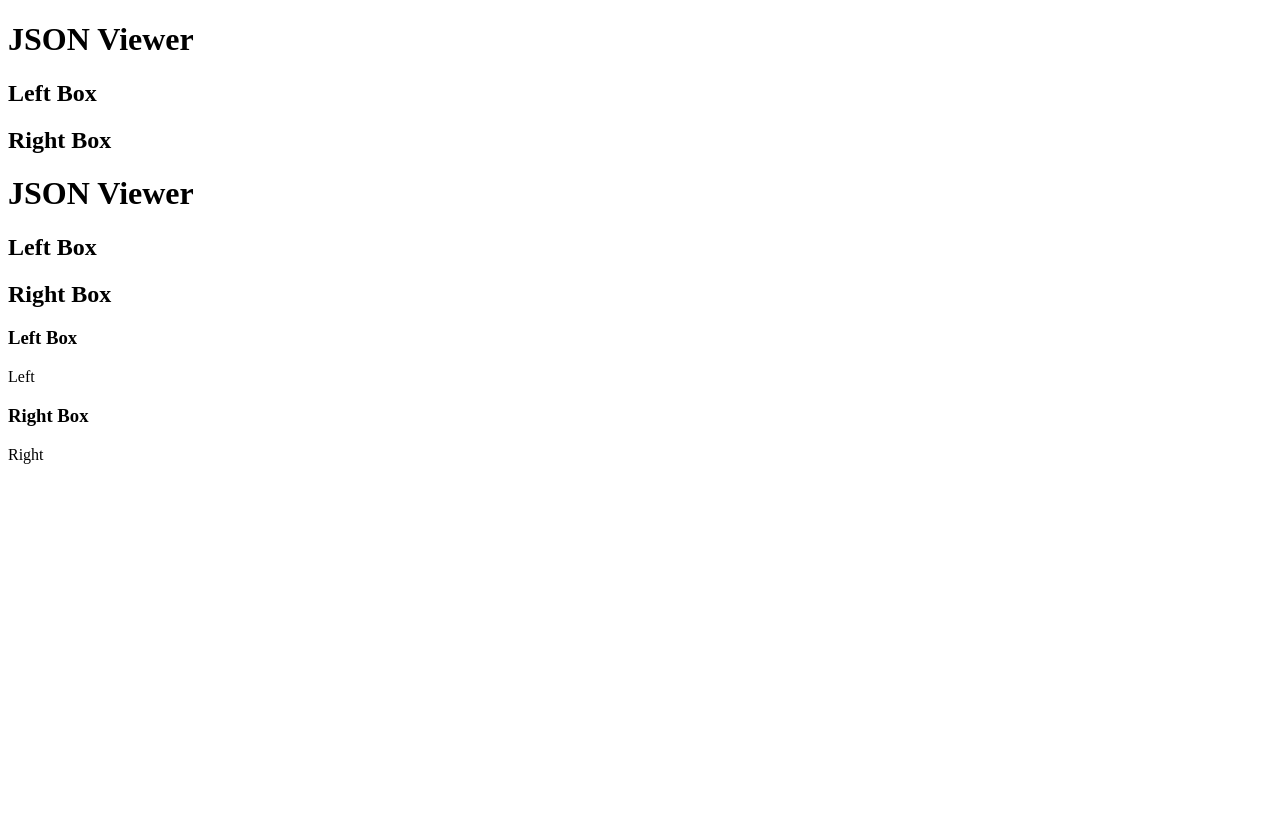
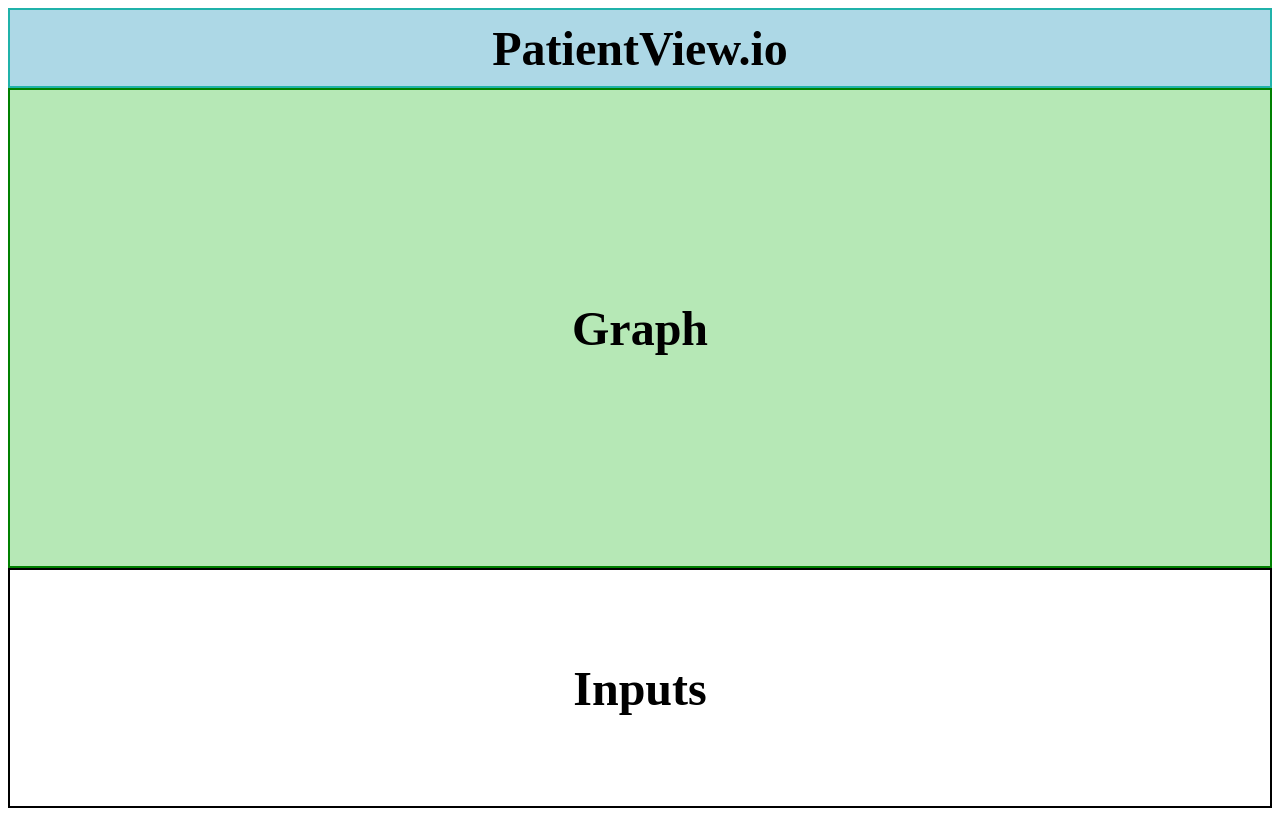
Before and after one commit to kaustubhraiiii/datasetjson-chat-based-ui-app, a Next.js app in the folder frontend/: page / in a window 1280 px wide. Built offline with nearby package versions, Linux system fonts and the light colour scheme.

Commit message:
Frontend wireframe

```diff
--- a/frontend/src/app/layout.tsx
+++ b/frontend/src/app/layout.tsx
@@ -1,48 +1,16 @@
-import type { Metadata } from "next";
-import localFont from "next/font/local";
-import "./globals.css";
+import React from 'react';
 
-const geistSans = localFont({
-  src: "./fonts/GeistVF.woff",
-  variable: "--font-geist-sans",
-  weight: "100 900",
-});
-const geistMono = localFont({
-  src: "./fonts/GeistMonoVF.woff",
-  variable: "--font-geist-mono",
-  weight: "100 900",
-});
-
-export const metadata: Metadata = {
-  title: "Create Next App",
-  description: "Generated by create next app",
-};
-
-export default function RootLayout({
-  children,
-}: {
-  children: React.ReactNode;
-}) {
+const Layout: React.FC<{ children: React.ReactNode }> = ({ children }) => {
   return (
     <html lang="en">
-      <body className={`${geistSans.variable} ${geistMono.variable} antialiased`}>
-        <div className="container mx-auto p-4">
-          <h1 className="text-3xl font-bold mb-4">JSON Viewer</h1>
-          <div className="flex">
-            {/* Left box (smaller) */}
-            <div className="flex-1 mr-2 bg-gray-200 p-4">
-              <h2 className="text-xl font-semibold">Left Box</h2>
-              {/* Content for left box */}
-            </div>
-            {/* Right box (larger) */}
-            <div className="flex-2 bg-gray-300 p-4">
-              <h2 className="text-xl font-semibold">Right Box</h2>
-              {/* Content for right box */}
-            </div>
-          </div>
-        </div>
-        {children}
+      <head>
+        <title>JSON Viewer</title>
+      </head>
+      <body>
+        <main>{children}</main>
       </body>
     </html>
   );
-}
+};
+
+export default Layout;
--- /dev/null
+++ b/frontend/src/app/page.module.css
@@ -0,0 +1,42 @@
+/* src/app/page.module.css */
+
+.container {
+  display: flex;
+  justify-content: center;
+  align-items: center;
+  height: 10vh;
+  margin-top: 0;
+  border: 2px solid lightseagreen;
+  box-sizing: border-box;
+  background-color: lightblue;
+  width: 100%;
+}
+
+.title {
+  font-size: 3rem;
+  color: black;
+}
+
+.container1 {
+  background-color: rgb(182, 232, 182);
+  display: flex;
+  justify-content: center;
+  width: 100%;
+  box-sizing: border-box;
+  border: 2px solid green;
+  height: 60vh;
+  align-items: center;
+}
+
+.container2 {
+  background-color: rgb(154, 154, 154);
+  display: flex;
+  justify-content: center;
+  align-items: center;
+  height: 30vh;
+  margin-top: 0;
+  border: 2px solid black;
+  box-sizing: border-box;
+  background-color: white;
+  width: 100%;
+}
--- a/frontend/src/app/page.tsx
+++ b/frontend/src/app/page.tsx
@@ -1,23 +1,25 @@
-import RootLayout from './layout';
 
-export default function Home() {
+import React from 'react';
+import styles from './page.module.css';
+
+const Page: React.FC = () => {
   return (
-    <RootLayout>
-      <div className="flex flex-col">
-        <h2 className="text-2xl font-semibold mb-4"></h2>
-        <div className="flex">
-          {/* Left box (smaller) */}
-          <div className="flex-1 mr-2 bg-gray-200 p-4">
-            <h3 className="text-xl font-semibold">Left Box</h3>
-            <p> Left</p>
-          </div>
-          {/* Right box (larger) */}
-          <div className="flex-2 bg-gray-300 p-4">
-            <h3 className="text-xl font-semibold">Right Box</h3>
-            <p> Right</p>
-          </div>
-        </div>
+    <div>
+      <div className={styles.container}>
+        <h1 className={styles.title}>PatientView.io</h1>
       </div>
-    </RootLayout>
+
+      <div className={styles.container1}>
+        <h2 className={styles.title}>Graph</h2>
+        <p></p>
+      </div>
+
+      <div className={styles.container2}>
+        <h2 className={styles.title}>Inputs</h2>
+        <p></p>
+      </div>
+    </div>
   );
-}
+};
+
+export default Page;
```
